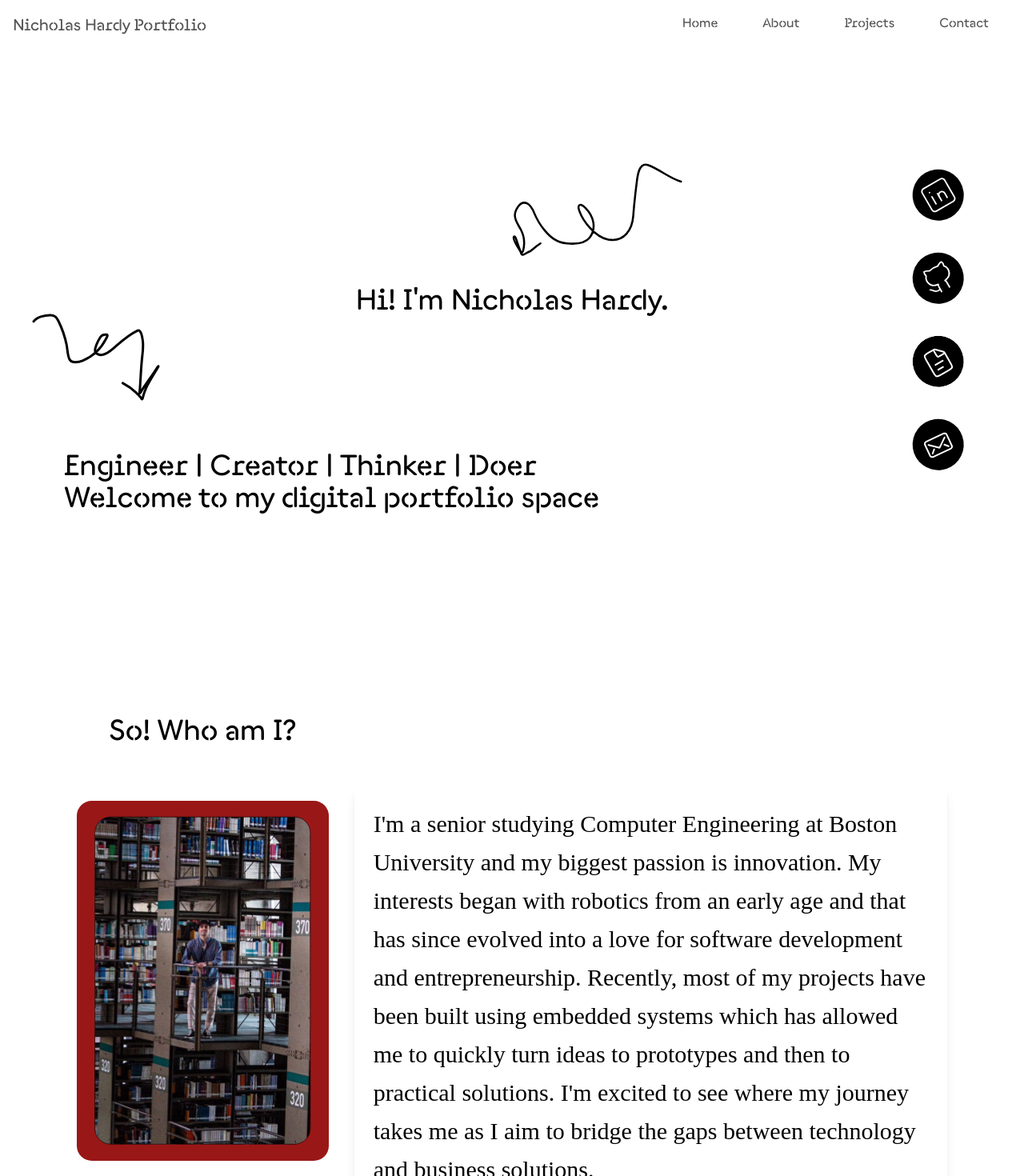
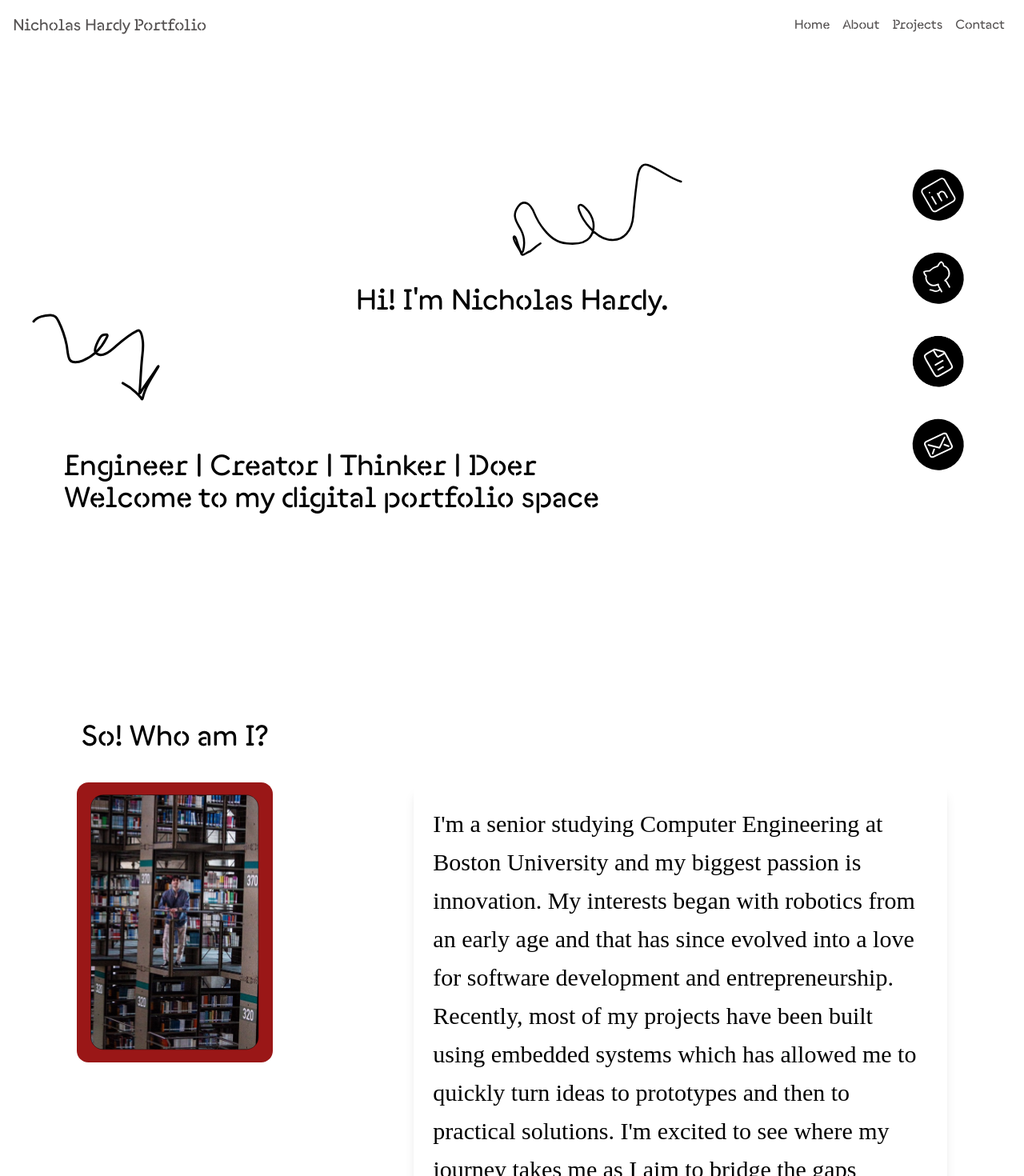
Before and after one commit to nckhrdy/Portfolio-Site, a Next.js app in the folder my-portfolio/: page / in a window 1280 px wide. Shown: the top 1470 px of the page at 80% size. Built offline with nearby package versions, Linux system fonts and the light colour scheme.

Commit message:
mobile version updates

```diff
--- a/my-portfolio/src/components/About.tsx
+++ b/my-portfolio/src/components/About.tsx
@@ -3,20 +3,18 @@ import React from 'react';
 const About: React.FC = () => {
   return (
     <div style={{ position: "relative" }}>
-      {/* Content */}
-      <main className="grid grid-cols-1 md:grid-cols-6 grid-rows-3 md:grid-rows-6 min-h-screen" style={{ position: "relative", zIndex: 2 }}>
-        {/* Adjusted for responsiveness */}
-        <div className="col-start-1 md:col-start-1 md:col-end-3 row-start-1 md:row-start-1 row-end-2 flex flex-col justify-center items-center px-4 md:ml-20 mt-20">
+      <main className="grid grid-cols-1 md:grid-cols-6 gap-4 p-4 min-h-screen" style={{ position: "relative", zIndex: 2 }}>
+        <div className="col-start-1 md:col-start-1 md:col-end-3 row-start-1 flex flex-col justify-center items-center px-4 md:px-20 pt-20">
           <p className="text-3xl md:text-4xl font-bold" style={{ fontFamily: "'DocumanSTC', serif", color: "#000000" }}>
             {"So! Who am I?"}
           </p>
         </div>
-        {/* Image alignment adjusted */}
-        <div className="col-start-1 md:col-start-1 md:col-end-3 row-start-2 md:row-start-2 row-end-4 md:row-end-6 flex justify-center items-center px-4 md:ml-20">
+        {/* Ensure the image resizes and repositions correctly without overlap */}
+        <div className="col-start-1 md:col-start-1 md:col-end-3 row-start-2 md:row-start-2 row-end-3 md:row-end-4 flex justify-center items-center px-4 md:px-20 py-4">
           <img src="/assets/aboutme.svg" alt="About Me" style={{ maxWidth: '100%', height: 'auto' }} />
         </div>
-        {/* Text content area adjusted for responsiveness */}
-        <div className="col-start-1 md:col-start-3 md:col-end-7 row-start-3 md:row-start-2 row-end-4 md:row-end-6 flex justify-center items-center px-4 md:mt-10 md:mr-20">
+        {/* Adjust text content for better spacing and readability */}
+        <div className="col-start-1 md:col-start-3 md:col-end-7 row-start-3 md:row-start-2 row-end-4 md:row-end-6 flex justify-center items-center px-4 md:px-20 py-4">
           <div className="bg-white bg-opacity-90 shadow-lg p-4 md:p-6 max-w-3xl w-full rounded-lg" style={{ margin: "0 auto" }}>
             <p className="text-lg md:text-2xl lg:text-3xl font-normal" style={{ fontFamily: "'Nunito', serif", color: "#000000", lineHeight: "1.6" }}>
               {"I'm a senior studying Computer Engineering at Boston University and my biggest passion is innovation. My interests began with robotics from an early age and that has since evolved into a love for software development and entrepreneurship. Recently, most of my projects have been built using embedded systems which has allowed me to quickly turn ideas to prototypes and then to practical solutions. I'm excited to see where my journey takes me as I aim to bridge the gaps between technology and business solutions."}
--- a/my-portfolio/src/components/Header.tsx
+++ b/my-portfolio/src/components/Header.tsx
@@ -1,29 +1,40 @@
-import React from 'react';
+import React, { useState } from 'react';
 import Link from 'next/link';
 import { useRouter } from 'next/router';
 
 const Header = () => {
   const textColor = '#575454';
   const router = useRouter();
+  const [isMenuOpen, setIsMenuOpen] = useState(false);
 
-  const makeHref = (section: string) => { // Fixed type here
-    // If not on the home page, return the root path with the hash, otherwise just the hash
+  const toggleMenu = () => {
+    setIsMenuOpen(!isMenuOpen);
+  };
+
+  const makeHref = (section: string) => {
     return router.pathname === '/' ? section : `/${section}`;
   };
 
   return (
-    <nav className="p-4 fixed top-0 left-0 right-0 z-50" style={{ backgroundColor: '#ffffff' }}>
-      <div className="container mx-auto flex justify-between">
-        <div className="flex">
-          <Link href="/">
-            <span className="text-xl font-semibold cursor-pointer" style={{ fontFamily: "'DocumanSTC', serif", color: textColor }}>Nicholas Hardy Portfolio</span>
-          </Link>
+    <nav className="p-4 fixed top-0 left-0 right-0 z-50 bg-white">
+      <div className="container mx-auto flex justify-between items-center">
+        <Link href="/">
+          <span className="text-xl font-semibold cursor-pointer" style={{ fontFamily: "'DocumanSTC', serif", color: textColor }}>Nicholas Hardy Portfolio</span>
+        </Link>
+        {/* Hamburger Icon */}
+        <div className="md:hidden">
+          <button onClick={toggleMenu}>
+            <svg className="h-6 w-6" viewBox="0 0 20 20" fill="currentColor">
+              <path fillRule="evenodd" d="M3 5h14a1 1 0 011 1v1a1 1 0 11-2 0V6H4v1a1 1 0 11-2 0V6a1 1 0 011-1zm0 5h14a1 1 0 011 1v1a1 1 0 11-2 0v-1H4v1a1 1 0 11-2 0v-1a1 1 0 011-1zm0 5h14a1 1 0 011 1v1a1 1 0 11-2 0v-1H4v1a1 1 0 11-2 0v-1a1 1 0 011-1z" clipRule="evenodd" />
+            </svg>
+          </button>
         </div>
-        <div className="flex">
-          <Link href="/"><span className="p-2 cursor-pointer font-semibold ml-5 mr-5" style={{ fontFamily: "'DocumanSTC', serif", color: textColor }}>Home</span></Link>
-          <Link href={makeHref("#about")}><span className="p-2 cursor-pointer font-semibold ml-5 mr-5" style={{ fontFamily: "'DocumanSTC', serif", color: textColor }}>About</span></Link>
-          <Link href={makeHref("#projects")}><span className="p-2 cursor-pointer font-semibold ml-5 mr-5" style={{ fontFamily: "'DocumanSTC', serif", color: textColor }}>Projects</span></Link>
-          <Link href={makeHref("#contact")}><span className="p-2 cursor-pointer font-semibold ml-5 mr-5" style={{ fontFamily: "'DocumanSTC', serif", color: textColor }}>Contact</span></Link>
+        {/* Navigation Links */}
+        <div className={`flex flex-col md:flex-row ${isMenuOpen ? "block" : "hidden"} md:block`}>
+          <Link href="/"><span className="p-2 cursor-pointer font-semibold" style={{ fontFamily: "'DocumanSTC', serif", color: textColor }}>Home</span></Link>
+          <Link href={makeHref("#about")}><span className="p-2 cursor-pointer font-semibold" style={{ fontFamily: "'DocumanSTC', serif", color: textColor }}>About</span></Link>
+          <Link href={makeHref("#projects")}><span className="p-2 cursor-pointer font-semibold" style={{ fontFamily: "'DocumanSTC', serif", color: textColor }}>Projects</span></Link>
+          <Link href={makeHref("#contact")}><span className="p-2 cursor-pointer font-semibold" style={{ fontFamily: "'DocumanSTC', serif", color: textColor }}>Contact</span></Link>
         </div>
       </div>
     </nav>
--- a/my-portfolio/src/pages/Project6/index.tsx
+++ b/my-portfolio/src/pages/Project6/index.tsx
@@ -4,7 +4,7 @@ import Image from "next/image";
 import { useRouter } from 'next/router';
 import Header from "../../components/Header";
 
-const Project1: React.FC = () => {
+const Project6: React.FC = () => {
   const textColor = "#575454";
   const router = useRouter();
 
@@ -59,7 +59,9 @@ const Project1: React.FC = () => {
               <br /><br />
               This website is still a work in progress and I will be adding more projects and features in the future.
               <br /><br />
-              I am a busy student juggling many responsibilities, so I appreciate your patience and understanding. :)
+              I appreciate your patience and understanding :)
+              <br />
+              <br />
             </p>
             <a
                 href="https://github.com/nckhrdy/Portfolio-Site/tree/main"
@@ -67,7 +69,7 @@ const Project1: React.FC = () => {
                 rel="noopener noreferrer"
                 style={{ textDecoration: "underline" }}
               >
-                Project GitHub
+              Project GitHub
               </a>
           </div>
         </div>
@@ -76,4 +78,4 @@ const Project1: React.FC = () => {
   );
 };
 
-export default Project1;
+export default Project6;
```
Also changed, not shown: my-portfolio/src/pages/Project5/index.tsx (line endings or trailing spaces).
